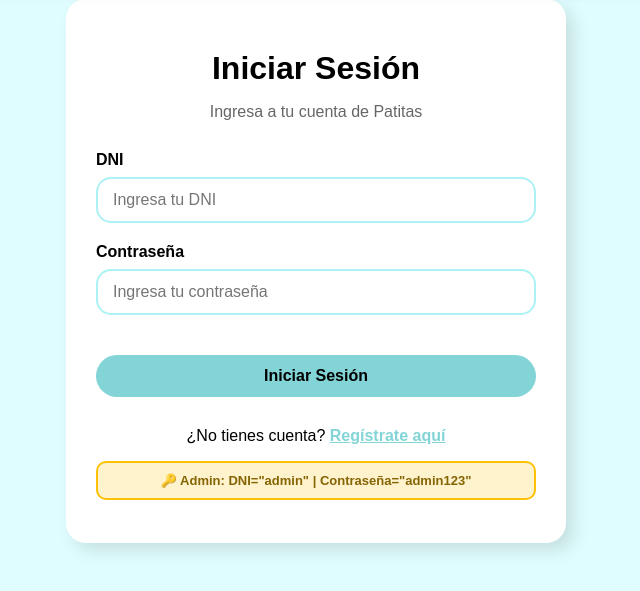
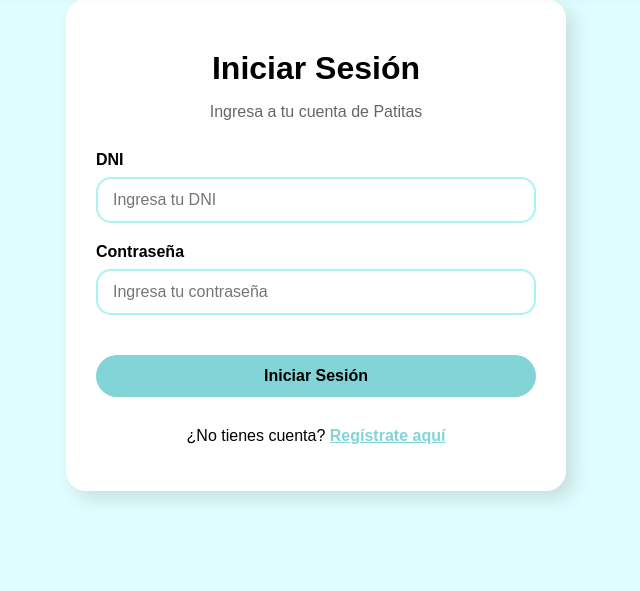
Before and after one commit to brisa-martinez52/proyecto-veterinaria-develop, a PHP site: page /login.php in a window 1280 px wide. Shown: the part 131-722 px from the top of the page, without its empty margins (324-964 px from the left). Run offline with PHP 8.4, Linux system fonts and the light colour scheme.

Commit message:
Arreglo detalle de seguridad en el formulario Inicio de Sesion

```diff
--- a/login.php
+++ b/login.php
@@ -75,9 +75,6 @@ if ($_SERVER['REQUEST_METHOD'] == 'POST') {
 
             <div style="margin-top: 30px; text-align: center;">
                 <p>¿No tienes cuenta? <a href="register.php" style="color: #83d4d7; font-weight: bold;">Regístrate aquí</a></p>
-                <p style="background-color: #fff3cd; border: 2px solid #ffc107; border-radius: 10px; padding: 10px; margin-top: 15px; font-size: 13px; color: #856404; font-weight: bold;">
-                    🔑 Admin: DNI="admin" | Contraseña="admin123"
-                </p>
             </div>
         </div>
     </div>
```
